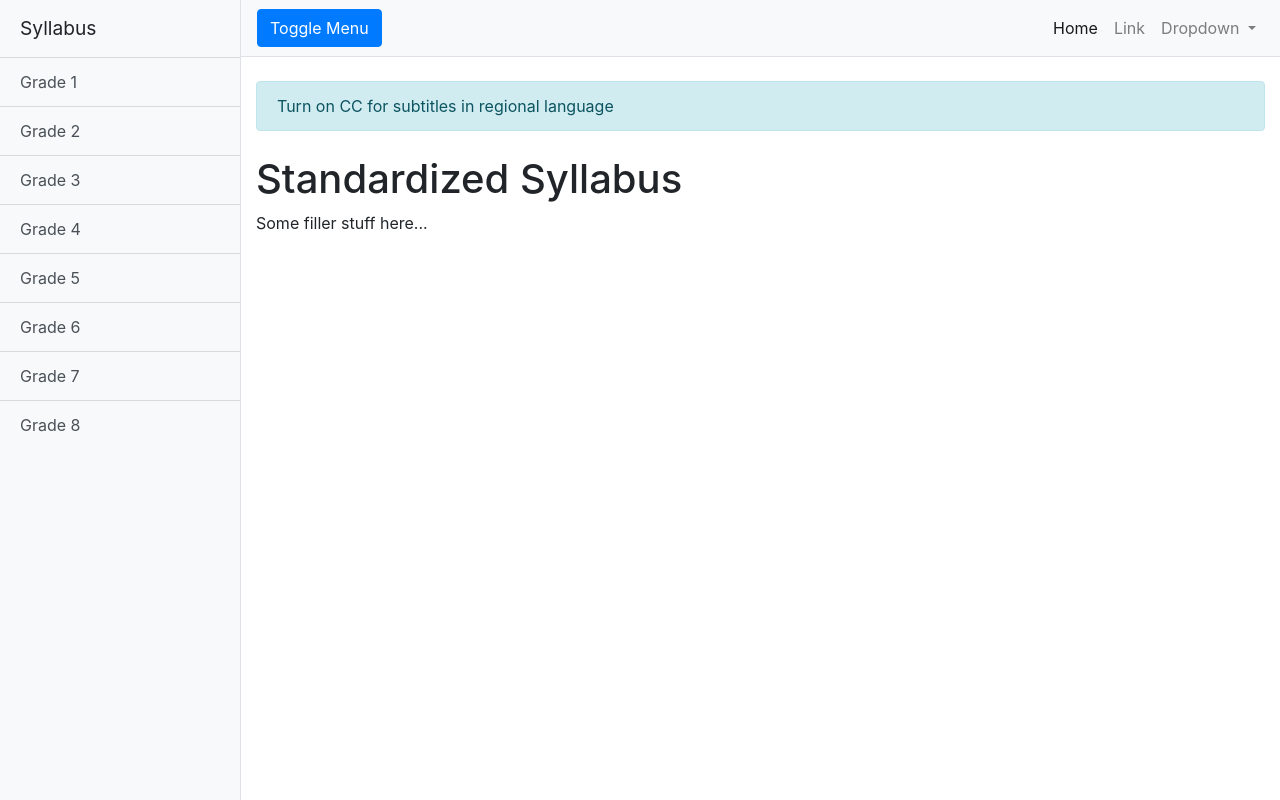
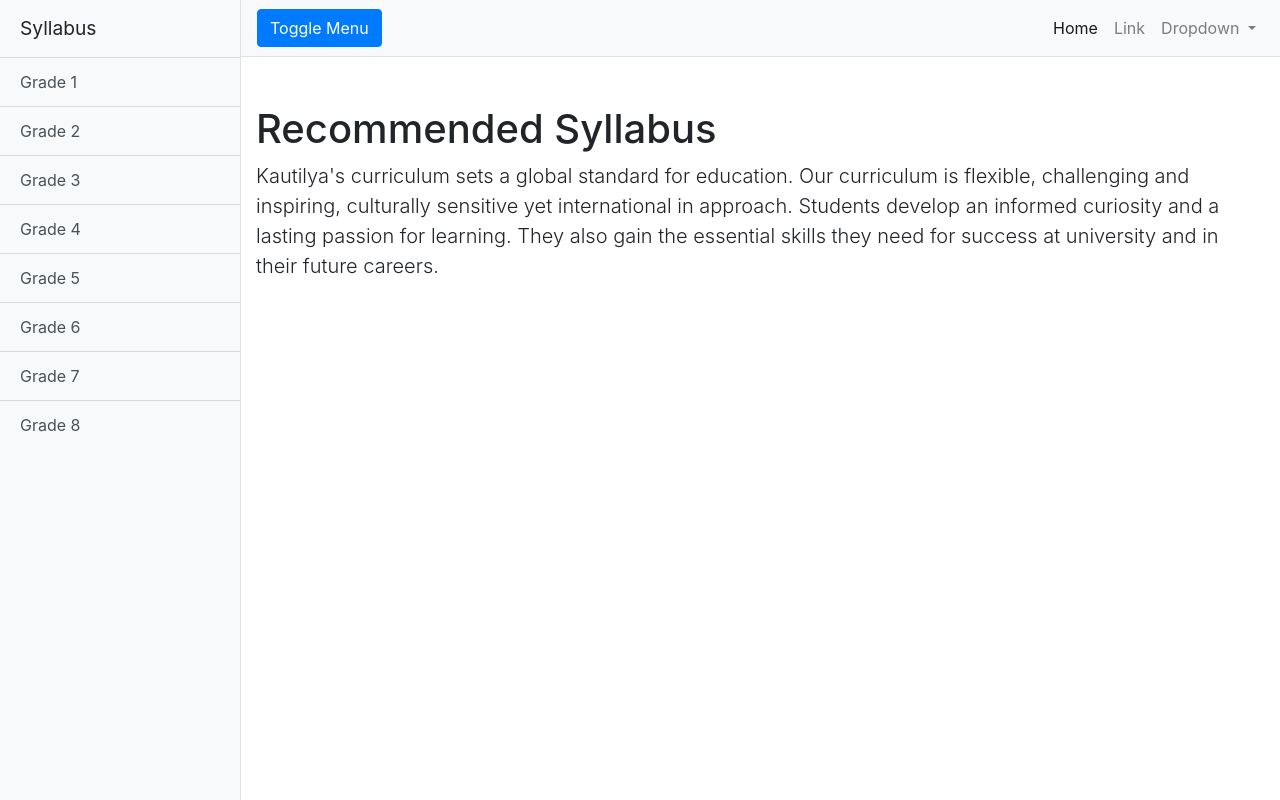
Before and after one commit to wrap-away/kautilya-frontend, a plain HTML site: page syllabus/syllabus.html in a window 1280 px wide. Drawn offline with nearby package versions, Linux system fonts and the light colour scheme.

Commit message:
Add Syllabus description and toggle CC help box

```diff
--- a/syllabus/app.js
+++ b/syllabus/app.js
@@ -1,6 +1,7 @@
 var data
 
 $(document).ready(function() {
+    $('#cc').hide()
     getData().then(function(response) {
         data = response
         populateSidebar()
@@ -20,6 +21,7 @@ function populateSidebar(){
 }
 
 function showSyllabus(grade) {
+    $('#cc').show()
     var details = document.getElementById("details")
     deleteChildNodes(details)
     var subjects = Object.values(data[grade])[0]
--- a/syllabus/syllabus.html
+++ b/syllabus/syllabus.html
@@ -55,13 +55,16 @@
               </nav>
 
               <div class="container-fluid pt-4">
-                <div class="alert alert-info" role="alert">
+                <div class="alert alert-info" role="alert" id="cc">
                   Turn on CC for subtitles in regional language
                 </div>
                   <div id="details">
-                    <h1 class="mt-4" id="syllabus-title">Standardized Syllabus</h1>
+                    <h1 class="mt-4" id="syllabus-title">Recommended Syllabus</h1>
 
-                    <p id="syllabus-description">Some filler stuff here...</p>
+                    <p id="syllabus-description" class="lead">Kautilya's curriculum sets a global standard for education.
+                      Our curriculum is flexible, challenging and inspiring, culturally sensitive yet international in approach.
+                      Students develop an informed curiosity and a lasting passion for learning. They also gain the essential skills they need for success at university and in their future careers.
+                      </p>
                 </div>
               </div>
             </div>
```
